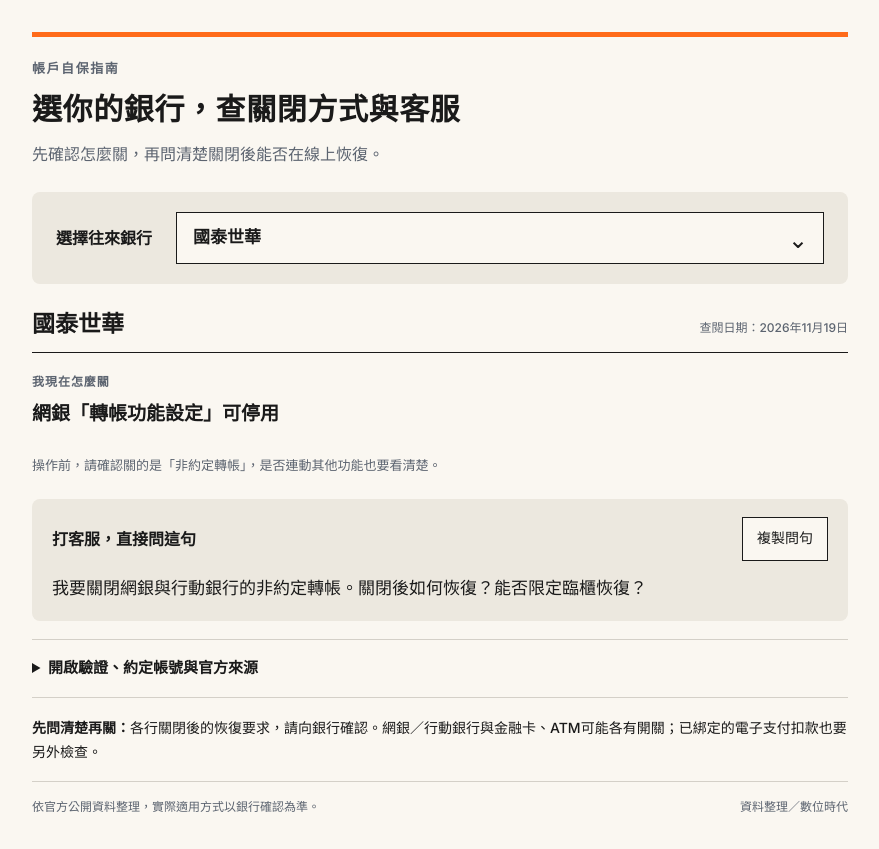
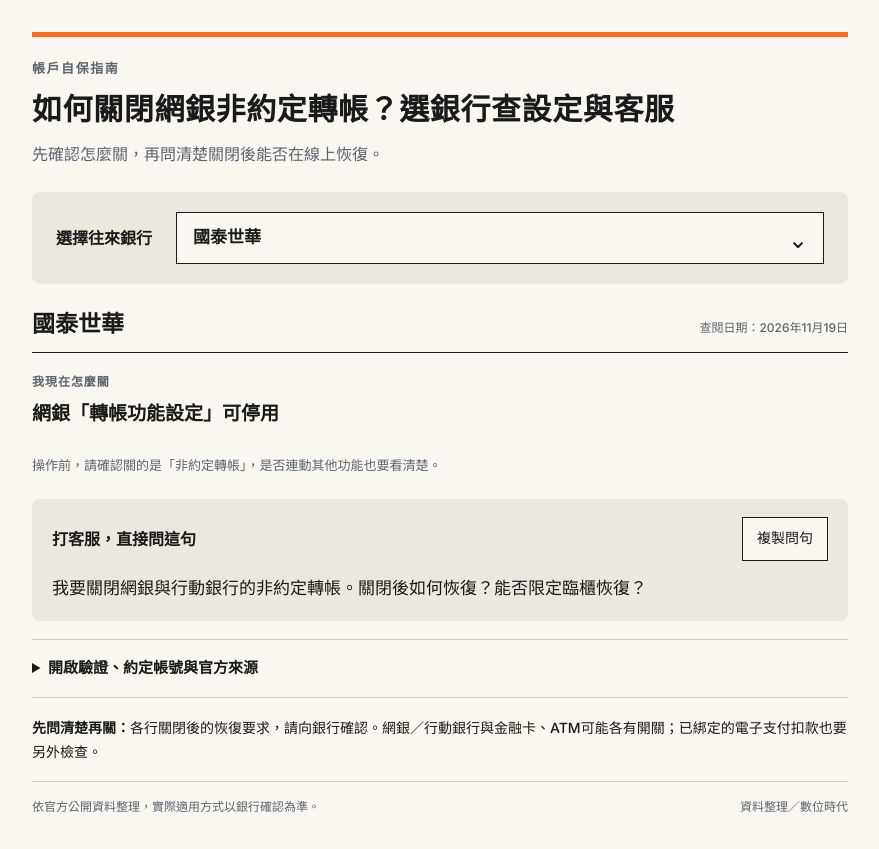
Before and after one commit to terrylee-lang/bnext-visuals, a plain HTML site: page 2026/11-bank-transfer-safety-lookup.html in a window 1280 px wide. Shown: the whole page, without its empty margins (200-1079 px from the left). Drawn offline with Linux system fonts and the light colour scheme.

Commit message:
Clarify bank non-designated transfer lookup title

```diff
--- a/2026/11-bank-transfer-safety-lookup.html
+++ b/2026/11-bank-transfer-safety-lookup.html
@@ -4,7 +4,7 @@
 <meta charset="utf-8">
 <meta name="viewport" content="width=device-width,initial-scale=1">
 <meta name="color-scheme" content="light">
-<title>選你的銀行，查關閉方式與客服｜數位時代</title>
+<title>如何關閉網銀非約定轉帳？選銀行查設定與客服｜數位時代</title>
 <link rel="preconnect" href="https://fonts.googleapis.com">
 <link rel="preconnect" href="https://fonts.gstatic.com" crossorigin>
 <link href="https://fonts.googleapis.com/css2?family=Inter:wght@500;600;700&family=Noto+Sans+TC:wght@400;500;700&display=swap" rel="stylesheet">
@@ -21,7 +21,7 @@
 <nav class="preview-tools" aria-label="版型預覽"><span>版型預覽</span><button type="button" data-width="880" aria-pressed="true">桌機</button><button type="button" data-width="390" aria-pressed="false">手機</button></nav>
 <div id="canvas">
 <main>
-<header><div class="kicker">帳戶自保指南</div><h1><span>選你的銀行，</span><span>查關閉方式與客服</span></h1><p class="deck">先確認怎麼關，再問清楚關閉後能否在線上恢復。</p></header>
+<header><div class="kicker">帳戶自保指南</div><h1><span>如何關閉網銀非約定轉帳？</span><span>選銀行查設定與客服</span></h1><p class="deck">先確認怎麼關，再問清楚關閉後能否在線上恢復。</p></header>
 <div class="choose"><label for="bank">選擇往來銀行</label><div class="select-wrap"><select id="bank" aria-controls="result"></select></div></div>
 <section id="result" aria-label="銀行關閉方式與客服">
 <div class="bank-heading"><h2 id="bank-name"></h2><span class="date">查閱日期：2026年11月19日</span></div>
```
